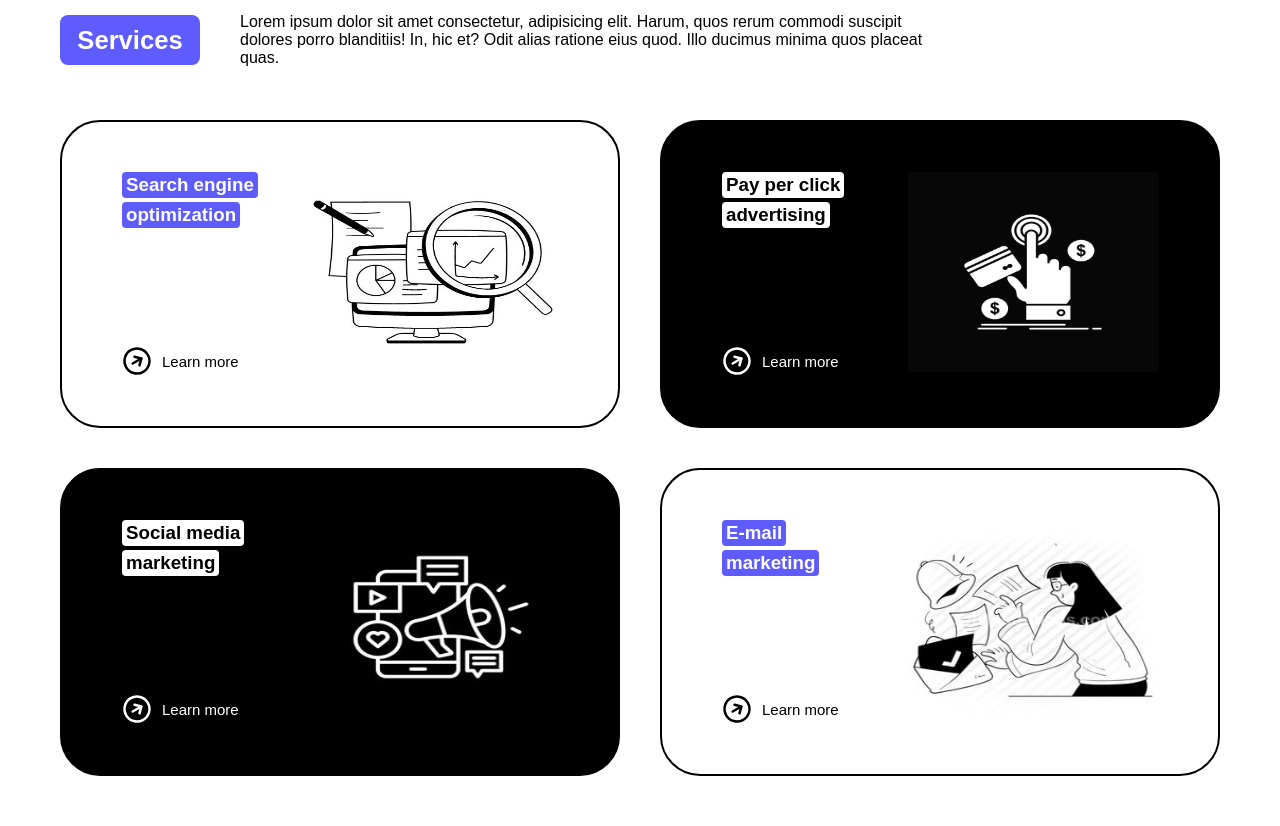
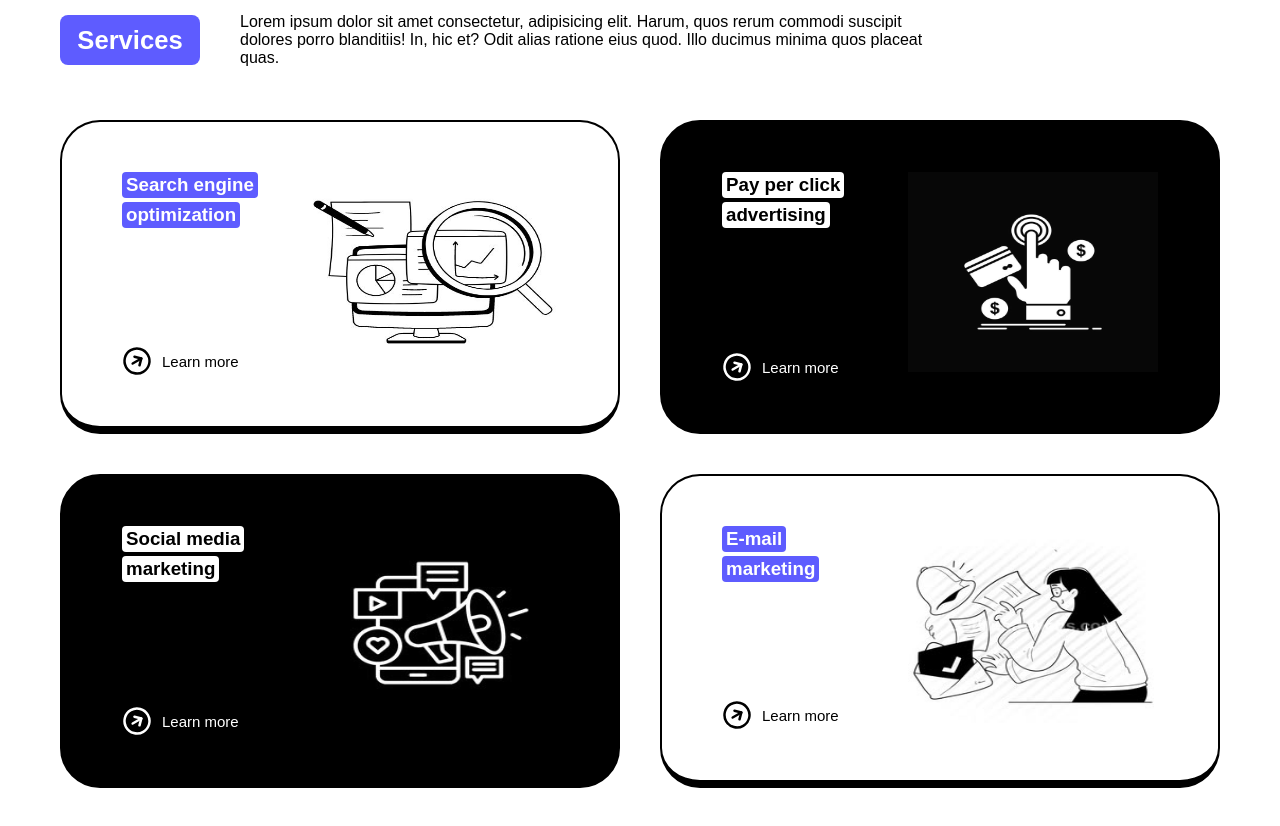
Before and after one commit to mausamprajapati/html-css-projects, a plain HTML site: page landing-page/index.html in a window 1280 px wide. Shown: the part 800-1626 px from the top of the page. Drawn offline with Linux system fonts and the light colour scheme.

Commit message:
landing page: modified service section added cards using display grid

```diff
--- a/landing-page/style.css
+++ b/landing-page/style.css
@@ -173,6 +173,7 @@ nav{
     width: 100%;
     height: 100%;
     border: 2px solid black;
+    border-bottom: 8px solid black;
     border-radius: 40px;
 }
 .service-cards .card-2{
@@ -201,6 +202,7 @@ nav{
     height: 100%;
     display: flex;
     border: 2px solid black;
+    border-bottom: 8px solid black;
     border-radius: 40px;
 }
 .service-cards .cards{
```
